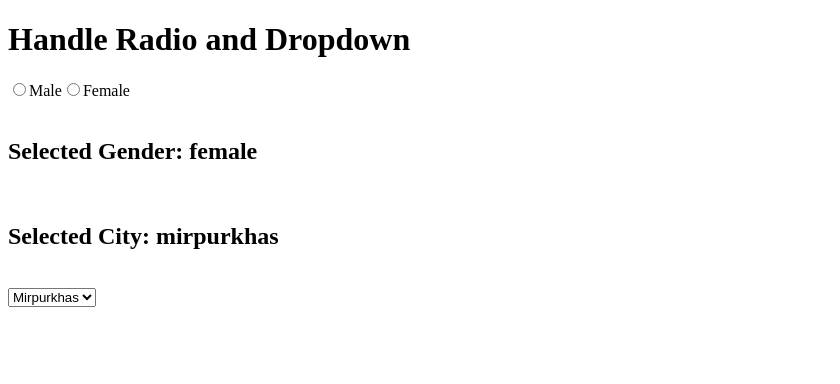
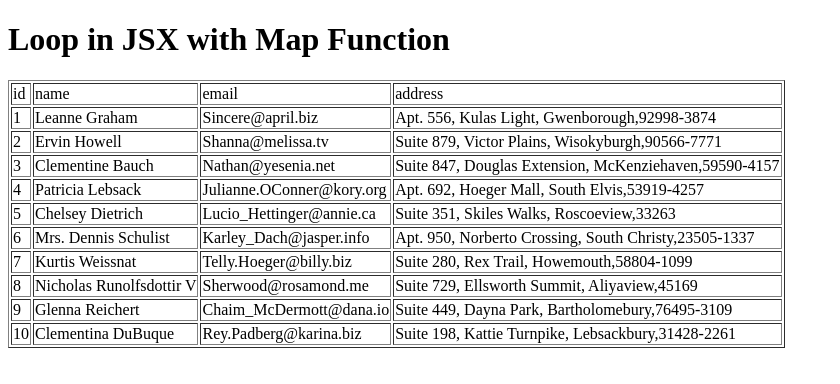
Before and after one commit to saeedali780/learn-react, a React (Vite) app: page / in a window 1280 px wide. Shown: the top 384 px of the page, without its empty margins (0-840 px from the left). Built offline with nearby package versions, Linux system fonts and the light colour scheme.

Commit message:
Loop in JSX with Map Function

```diff
--- a/src/App.jsx
+++ b/src/App.jsx
@@ -1,11 +1,13 @@
 import React from 'react';
-import Form from './Form.jsx';
+import Persons from './Persons';
+// import Form from './Form.jsx';
 // import Skills from './Skills';
 
 const App = () => {
   return (
     <div>
-      <Form/>
+      <Persons/>
+      {/* <Form/> */}
       {/* <Skills/> */}
     </div>
   )
--- /dev/null
+++ b/src/Persons.jsx
@@ -0,0 +1,268 @@
+import React from 'react';
+
+const Persons = () => {
+    const userData = [
+        {
+          "id": 1,
+          "name": "Leanne Graham",
+          "username": "Bret",
+          "email": "Sincere@april.biz",
+          "address": {
+            "street": "Kulas Light",
+            "suite": "Apt. 556",
+            "city": "Gwenborough",
+            "zipcode": "92998-3874",
+            "geo": {
+              "lat": "-37.3159",
+              "lng": "81.1496"
+            }
+          },
+          "phone": "1-770-736-8031 x56442",
+          "website": "hildegard.org",
+          "company": {
+            "name": "Romaguera-Crona",
+            "catchPhrase": "Multi-layered client-server neural-net",
+            "bs": "harness real-time e-markets"
+          }
+        },
+        {
+          "id": 2,
+          "name": "Ervin Howell",
+          "username": "Antonette",
+          "email": "Shanna@melissa.tv",
+          "address": {
+            "street": "Victor Plains",
+            "suite": "Suite 879",
+            "city": "Wisokyburgh",
+            "zipcode": "90566-7771",
+            "geo": {
+              "lat": "-43.9509",
+              "lng": "-34.4618"
+            }
+          },
+          "phone": "010-692-6593 x09125",
+          "website": "anastasia.net",
+          "company": {
+            "name": "Deckow-Crist",
+            "catchPhrase": "Proactive didactic contingency",
+            "bs": "synergize scalable supply-chains"
+          }
+        },
+        {
+          "id": 3,
+          "name": "Clementine Bauch",
+          "username": "Samantha",
+          "email": "Nathan@yesenia.net",
+          "address": {
+            "street": "Douglas Extension",
+            "suite": "Suite 847",
+            "city": "McKenziehaven",
+            "zipcode": "59590-4157",
+            "geo": {
+              "lat": "-68.6102",
+              "lng": "-47.0653"
+            }
+          },
+          "phone": "1-463-123-4447",
+          "website": "ramiro.info",
+          "company": {
+            "name": "Romaguera-Jacobson",
+            "catchPhrase": "Face to face bifurcated interface",
+            "bs": "e-enable strategic applications"
+          }
+        },
+        {
+          "id": 4,
+          "name": "Patricia Lebsack",
+          "username": "Karianne",
+          "email": "Julianne.OConner@kory.org",
+          "address": {
+            "street": "Hoeger Mall",
+            "suite": "Apt. 692",
+            "city": "South Elvis",
+            "zipcode": "53919-4257",
+            "geo": {
+              "lat": "29.4572",
+              "lng": "-164.2990"
+            }
+          },
+          "phone": "493-170-9623 x156",
+          "website": "kale.biz",
+          "company": {
+            "name": "Robel-Corkery",
+            "catchPhrase": "Multi-tiered zero tolerance productivity",
+            "bs": "transition cutting-edge web services"
+          }
+        },
+        {
+          "id": 5,
+          "name": "Chelsey Dietrich",
+          "username": "Kamren",
+          "email": "Lucio_Hettinger@annie.ca",
+          "address": {
+            "street": "Skiles Walks",
+            "suite": "Suite 351",
+            "city": "Roscoeview",
+            "zipcode": "33263",
+            "geo": {
+              "lat": "-31.8129",
+              "lng": "62.5342"
+            }
+          },
+          "phone": "(254)954-1289",
+          "website": "demarco.info",
+          "company": {
+            "name": "Keebler LLC",
+            "catchPhrase": "User-centric fault-tolerant solution",
+            "bs": "revolutionize end-to-end systems"
+          }
+        },
+        {
+          "id": 6,
+          "name": "Mrs. Dennis Schulist",
+          "username": "Leopoldo_Corkery",
+          "email": "Karley_Dach@jasper.info",
+          "address": {
+            "street": "Norberto Crossing",
+            "suite": "Apt. 950",
+            "city": "South Christy",
+            "zipcode": "23505-1337",
+            "geo": {
+              "lat": "-71.4197",
+              "lng": "71.7478"
+            }
+          },
+          "phone": "1-477-935-8478 x6430",
+          "website": "ola.org",
+          "company": {
+            "name": "Considine-Lockman",
+            "catchPhrase": "Synchronised bottom-line interface",
+            "bs": "e-enable innovative applications"
+          }
+        },
+        {
+          "id": 7,
+          "name": "Kurtis Weissnat",
+          "username": "Elwyn.Skiles",
+          "email": "Telly.Hoeger@billy.biz",
+          "address": {
+            "street": "Rex Trail",
+            "suite": "Suite 280",
+            "city": "Howemouth",
+            "zipcode": "58804-1099",
+            "geo": {
+              "lat": "24.8918",
+              "lng": "21.8984"
+            }
+          },
+          "phone": "210.067.6132",
+          "website": "elvis.io",
+          "company": {
+            "name": "Johns Group",
+            "catchPhrase": "Configurable multimedia task-force",
+            "bs": "generate enterprise e-tailers"
+          }
+        },
+        {
+          "id": 8,
+          "name": "Nicholas Runolfsdottir V",
+          "username": "Maxime_Nienow",
+          "email": "Sherwood@rosamond.me",
+          "address": {
+            "street": "Ellsworth Summit",
+            "suite": "Suite 729",
+            "city": "Aliyaview",
+            "zipcode": "45169",
+            "geo": {
+              "lat": "-14.3990",
+              "lng": "-120.7677"
+            }
+          },
+          "phone": "586.493.6943 x140",
+          "website": "jacynthe.com",
+          "company": {
+            "name": "Abernathy Group",
+            "catchPhrase": "Implemented secondary concept",
+            "bs": "e-enable extensible e-tailers"
+          }
+        },
+        {
+          "id": 9,
+          "name": "Glenna Reichert",
+          "username": "Delphine",
+          "email": "Chaim_McDermott@dana.io",
+          "address": {
+            "street": "Dayna Park",
+            "suite": "Suite 449",
+            "city": "Bartholomebury",
+            "zipcode": "76495-3109",
+            "geo": {
+              "lat": "24.6463",
+              "lng": "-168.8889"
+            }
+          },
+          "phone": "(775)976-6794 x41206",
+          "website": "conrad.com",
+          "company": {
+            "name": "Yost and Sons",
+            "catchPhrase": "Switchable contextually-based project",
+            "bs": "aggregate real-time technologies"
+          }
+        },
+        {
+          "id": 10,
+          "name": "Clementina DuBuque",
+          "username": "Moriah.Stanton",
+          "email": "Rey.Padberg@karina.biz",
+          "address": {
+            "street": "Kattie Turnpike",
+            "suite": "Suite 198",
+            "city": "Lebsackbury",
+            "zipcode": "31428-2261",
+            "geo": {
+              "lat": "-38.2386",
+              "lng": "57.2232"
+            }
+          },
+          "phone": "024-648-3804",
+          "website": "ambrose.net",
+          "company": {
+            "name": "Hoeger LLC",
+            "catchPhrase": "Centralized empowering task-force",
+            "bs": "target end-to-end models"
+          }
+        }
+      ];
+  return (
+    <div>
+        <h1>Loop in JSX with Map Function</h1>
+        <table border="1">
+            <thead>
+                <tr>
+                    <td>id</td>
+                    <td>name</td>
+                    <td>email</td>
+                    <td>address</td>
+
+                </tr>
+            </thead>
+            <tbody>
+           {
+            userData.map((user)=> (
+
+                <tr key={user.id}>
+                <td>{user.id}</td>
+                <td>{user.name}</td>
+                <td>{user. email}</td>
+                <td>{user.address.suite}, {user.address.street}, {user.address.city},{user.address.zipcode}</td>
+
+            </tr>
+            ))
+           }
+            </tbody>
+        </table>
+    </div>
+  )
+}
+
+export default Persons
```
